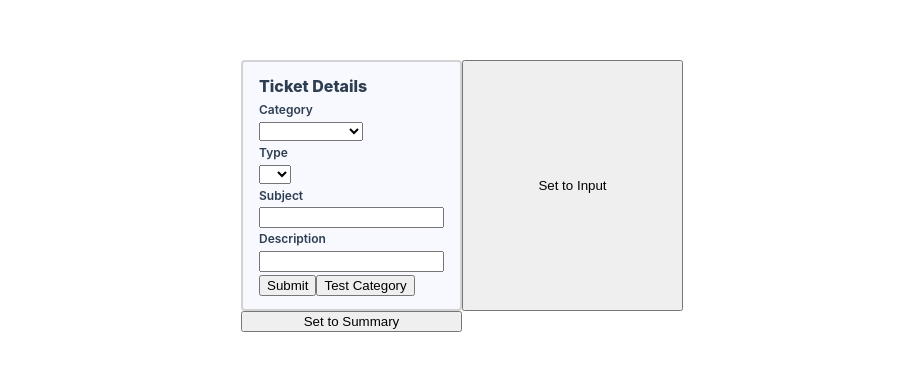
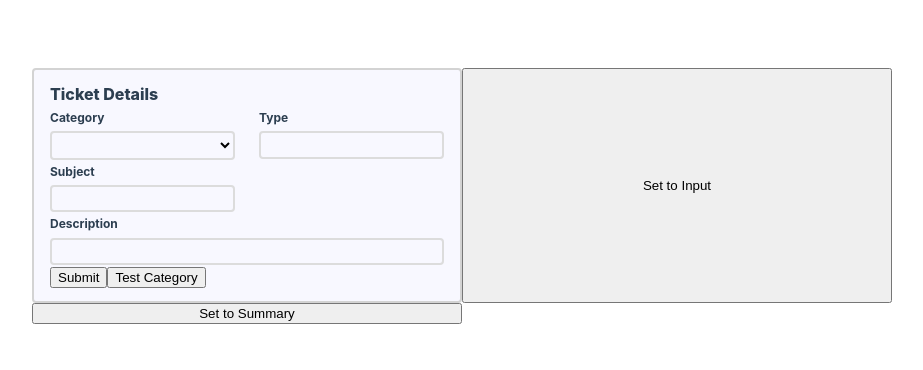
Before and after one commit to JamesPardue/VueInterface, a Vue app in the folder vue-interface/: page / in a window 1280 px wide. Shown: the part 204-574 px from the top of the page, without its empty margins (178-1101 px from the left). Built offline with nearby package versions, Linux system fonts and the light colour scheme.

Commit message:
style inputs

```diff
--- a/vue-interface/src/components/InputFrame.vue
+++ b/vue-interface/src/components/InputFrame.vue
@@ -17,10 +17,11 @@ defineProps({
 .inputContainer {
   display: grid;
   grid-template-rows: auto 1fr;
+  gap: 4px;
 }
 
 .inputLabel {
   font-size: 12px;
-  font-weight: 600;
+  font-weight: 700;
 }
 </style>
--- a/vue-interface/src/components/TicketForm.vue
+++ b/vue-interface/src/components/TicketForm.vue
@@ -4,9 +4,11 @@ import InputFrame from './InputFrame.vue'
 import { type TicketCategory } from '@/definitions/TicketTypeDefintions'
 
 const categorySelected = ref<TicketCategory>(null)
-const typesSelected = ref('')
+const typesSelected = ref([])
 const subjectText = ref('')
 const descriptionText = ref('')
+
+const showTypeSelection = ref(false)
 
 // defineEmits<{
 //     (e: 'changeState', value: number): void
@@ -18,8 +20,8 @@ defineEmits(['changeToSummaryState'])
   <div class="frame">
     <div class="title">Ticket Details</div>
     <div class="inputs">
-      <InputFrame label="Category">
-        <select v-model="categorySelected">
+      <InputFrame label="Category" @click="() => (showTypeSelection = false)">
+        <select v-model="categorySelected" class="inputStyle">
           <option value="hardware">Hardware</option>
           <option value="software">Software</option>
           <option value="network">Network</option>
@@ -28,19 +30,35 @@ defineEmits(['changeToSummaryState'])
       </InputFrame>
 
       <InputFrame label="Type">
-        <select v-model="typesSelected">
+        <div @click="showTypeSelection = !showTypeSelection" class="inputStyle multiSelectDisplay">
+          <span v-for="(type, index) in typesSelected" :key="index"
+            >{{ type }}
+            <span v-if="index != Object.keys(typesSelected).length - 1">, </span>
+          </span>
+        </div>
+        <select
+          v-if="showTypeSelection"
+          v-model="typesSelected"
+          multiple
+          class="inputStyle multiSelectStyle"
+        >
+          <option disabled value="">Hold Ctrl/Command to select multiple</option>
           <option>A</option>
           <option>B</option>
           <option>C</option>
         </select>
       </InputFrame>
 
-      <InputFrame label="Subject">
-        <input v-model="subjectText" />
+      <InputFrame label="Subject" @click="() => (showTypeSelection = false)">
+        <input v-model="subjectText" class="inputStyle" />
       </InputFrame>
 
-      <InputFrame label="Description">
-        <input v-model="descriptionText" />
+      <InputFrame
+        label="Description"
+        :style="{ gridColumn: '1 / span 2' }"
+        @click="() => (showTypeSelection = false)"
+      >
+        <input v-model="descriptionText" class="inputStyle" />
       </InputFrame>
     </div>
 
@@ -74,6 +92,30 @@ defineEmits(['changeToSummaryState'])
 <style scoped>
 .inputs {
   display: grid;
+  grid-template-columns: 1fr 1fr;
+  gap: 2px 24px;
+}
+
+.inputStyle {
+  width: 100%;
+  background: ghostwhite;
+  border: 2px solid gainsboro;
+  border-radius: 4px;
+  padding: 4px 2px;
+  font-family: arial;
+}
+input:focus {
+  background: white;
+}
+
+.multiSelectDisplay {
+  font-size: 12px;
+  min-height: 28px;
+}
+
+.multiSelectStyle {
+  position: absolute;
+  width: auto;
 }
 
 @media (min-width: 1024px) {
```
